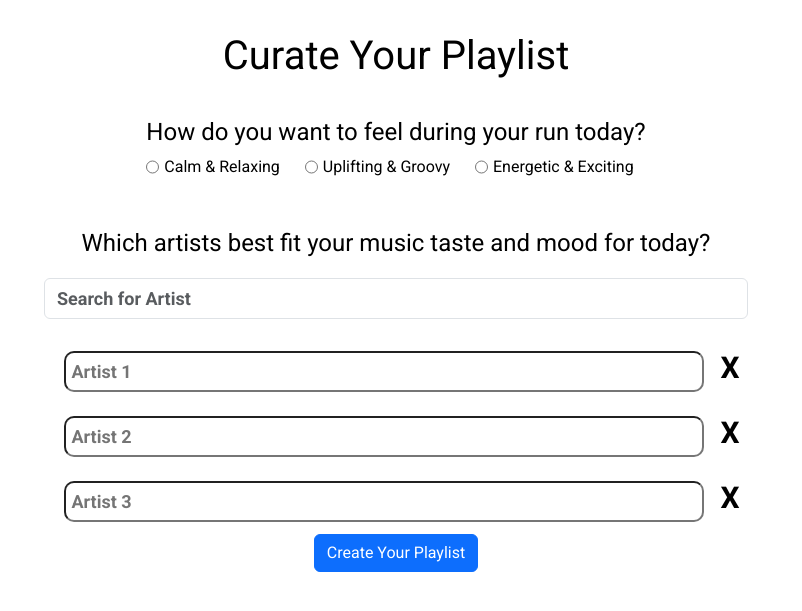
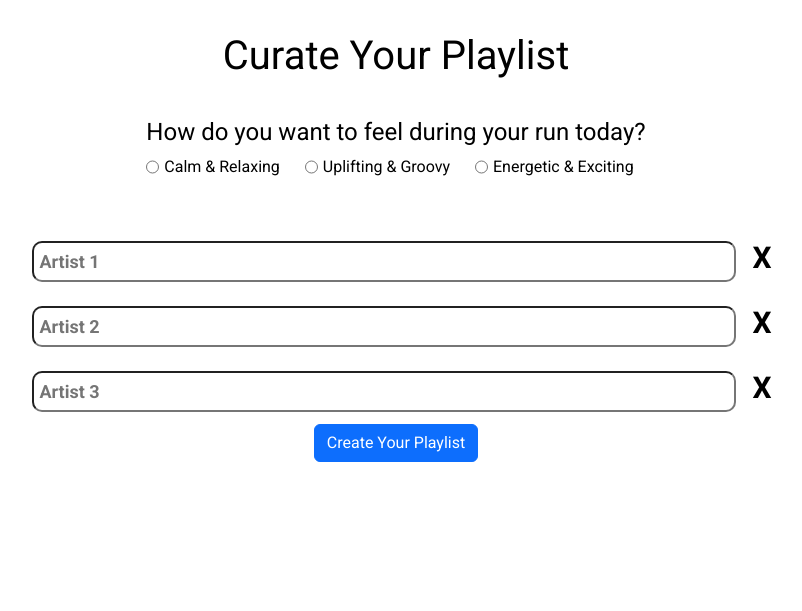
Before and after one commit to jonscon/Running-With-Music, a Flask app: template templates/music-feature/music-prompts.html in a window 1280 px wide. Shown: the part 46-657 px from the top of the page, without its empty margins (244-1046 px from the left). Run offline with Flask 3, Linux system fonts and the light colour scheme; the template is opened without the code that fills it: values that come from a table or form of the project are taken from there, others are empty; some libraries are stand-ins or nearby versions.

Commit message:
made changes based on feedback

```diff
--- a/app.py
+++ b/app.py
@@ -25,7 +25,7 @@ app = Flask(__name__)
 # Get DB_URI from environ variable (useful for production/testing) or,
 # if not set there, use development local db.
 app.config['SQLALCHEMY_DATABASE_URI'] = os.environ.get(
-    'DATABASE_URL', 'postgresql://postgres.roaatkovyyztyhfwwnxc:SD7DJHYZxQhcSldX@aws-0-us-west-1.pooler.supabase.com:6543/postgres')
+    'DATABASE_URL', 'postgresql:///running-app')
 app.config['SQLALCHEMY_TRACK_MODIFICATIONS'] = False
 app.config['SQLALCHEMY_ECHO'] = True
 
--- a/forms.py
+++ b/forms.py
@@ -26,10 +26,9 @@ class MusicForm(FlaskForm):
     mood = RadioField('How do you want to feel during your run today?',
                        choices=[('low', 'Calm & Relaxing'), ('mid', 'Uplifting & Groovy'), ('high', 'Energetic & Exciting')],
                        validators=[DataRequired()])
-    search = StringField('Search for Artist')
-    artist_1 = StringField('Artist 1', render_kw={'readonly': True})
-    artist_2= StringField('Artist 2', render_kw={'readonly': True})
-    artist_3 = StringField('Artist 3', render_kw={'readonly': True})
+    artist_1 = StringField('Artist 1')
+    artist_2= StringField('Artist 2')
+    artist_3 = StringField('Artist 3')
 
 class NewRunForm(FlaskForm):
     """New run form."""
@@ -46,9 +45,9 @@ class NewRunForm(FlaskForm):
                                       ('Thursday', 'Thursday'), ('Friday', 'Friday'), ('Saturday', 'Saturday'),
                                       ('Sunday', 'Sunday')], validators=[choose_option])
 
-    distance = StringField('Distance', validators = [DataRequired()])
+    distance = StringField('Distance (please specify mi/km)', validators = [DataRequired()])
 
-    time = StringField('Total Time', validators=[DataRequired()])
+    time = StringField('Total Time (in 00:00:00 or 0h 0m 0s format)', validators=[DataRequired()])
 
     pace = StringField('Pace', validators=[Optional()])
 
--- a/models.py
+++ b/models.py
@@ -1,6 +1,7 @@
 """Models for Running App."""
 
 from flask_sqlalchemy import SQLAlchemy
+from sqlalchemy import UniqueConstraint
 
 from flask_bcrypt import Bcrypt
 
@@ -99,6 +100,10 @@ class Song(db.Model):
 
     playlist_id = db.Column(db.Integer, db.ForeignKey('playlists.id', ondelete='cascade'), nullable=False)
 
+    __table_args__ = (
+        UniqueConstraint('playlist_id', 'name', 'artist', name='unique_song_in_playlist'),
+    )
+
 
 ############ Running Log Models ############
 class Run(db.Model):
--- a/static/search.js
+++ b/static/search.js
@@ -1,17 +1,21 @@
-const input = document.querySelector('#search-box'); // search bar
-const suggestions = document.querySelector('.suggestions ul'); // suggestions list
-const suggestionsContainer = document.querySelector('.suggestions') // suggestions container
+const searchBoxes = document.querySelectorAll('.artist-form-control'); // search bar
+const suggestions = document.querySelectorAll('.suggestions'); // suggestions container
 const x = document.querySelectorAll('.x-button'); // buttons to delete artist
 const musicForm = document.querySelector('#music-form'); // music button
 
-input.value = ""; // Clear search box on page load
+// input.value = ""; // Clear search box on page load
 
 /* --------- Search Box Functions --------- */
 
 function callbackFunc(response, input) {
-	suggestions.innerHTML = ""
+	// Suggestions container for the specific input box
+	let suggestionsContainer = input.nextElementSibling.nextElementSibling;
+
+	// Clear the suggestions UL
+	suggestionsContainer.firstElementChild.innerHTML = ""
+
 	// if search bar is empty, don't return anything
-	if (!input) {
+	if (!input.value) {
 		response = [];
 		suggestionsContainer.classList.add("hidden");
 	}
@@ -20,66 +24,70 @@ function callbackFunc(response, input) {
 		for (let i = 0; i < response.length; i++) {
 			let listItem = document.createElement("LI");
 			listItem.innerHTML = response[i];
-			suggestions.append(listItem);
+			// Append to the suggestions UL
+			suggestionsContainer.firstElementChild.append(listItem);
+		}
 	}
 }
 
-}
-
-let top3ArtistsArray = [];
 
 /* Add clicked suggestion to the artist box */
 function addSuggestion(e) {
 	// Hide suggestions container
+	let suggestionsContainer = e.target.parentElement.parentElement;
 	suggestionsContainer.classList.add("hidden");
 
 	// Add clicked result into search box
-	input.value = e.target.innerText;
-	suggestions.innerHTML = "";
-
-	top3ArtistsArray.push(e.target.innerText);
-
-	// Add clicked result into artist inputs
-	if (top3ArtistsArray.length > 0) {
-		let artistSlot = document.querySelector(`#artist_${top3ArtistsArray.length}`)
-		artistSlot.value = e.target.innerText;
-	}
+	let artistInput = e.target.parentElement.parentElement.parentElement.firstElementChild;
+	artistInput.value = e.target.innerText;
+	suggestionsContainer.firstElementChild.innerHTML = "";
 }
 
 /* Remove artist from the artist box */
 function removeArtist(e) {
-	// Remove the artist from the array
-	let artist = e.target.previousSibling.previousSibling;
-	let artistIndex = top3ArtistsArray.indexOf(artist.value);
-	if (artistIndex != -1) {
-		top3ArtistsArray.splice(artistIndex, 1);
-		// Reorganize the artists
+	// Remove artist from search box
+	let artist = e.target.previousElementSibling;
+	artist.value = "";
+	let suggestionsContainer = e.target.nextElementSibling;
+	suggestionsContainer.classList.add("hidden");
+}
+
+
+/* Ensure that the artist boxes are not empty */
+function checkInputs(e) {
+	let top3ArtistsArray = []
+	let isEmpty = false;
+	let isDuplicate = false;
+
+	// Ensure that artist boxes are not empty
 	for (let i = 0; i < 3; i++) {
-			let artistSlot = document.querySelector(`#artist_${i + 1}`);
-			if (top3ArtistsArray[i] === undefined) {
-				artistSlot.value = "";
+		if (searchBoxes[i].value === "") {
+			isEmpty = true;
+			break;
 		}
-			else {
-				artistSlot.value = top3ArtistsArray[i];
+		top3ArtistsArray.push(searchBoxes[i].value);
 	}
-		}
+
+	// Ensure that no duplicate artists are added ONLY after confirming all artists have been entered
+	if (!isEmpty) {
+		if (top3ArtistsArray[0] === top3ArtistsArray[1] || top3ArtistsArray[0] === top3ArtistsArray[2] || top3ArtistsArray[1] === top3ArtistsArray[2]) {
+			isDuplicate = true;
 		}
 	}
 
-/* Ensure that the artist boxes are not empty */
-function checkInputs(e) {
-	for (let i = 0; i < 3; i++) {
-		let artistSlot = document.querySelector(`#artist_${i + 1}`);
-		if (artistSlot.value === "") {
+	if (isEmpty) {
 		e.preventDefault();
 		alert("Please make sure you add three artists!");
-			return;
 	}
+	else if (isDuplicate) {
+		e.preventDefault();
+		alert("You entered duplicate artists! Please enter unique artists.");
 	}
 }
 
 /* --------- Event Listeners --------- */
-// Triggers every time the user types into the search box
+// Triggers every time the user types into a search box
+Array.from(searchBoxes).forEach(input => {
 	input.addEventListener('keyup', (function(e) {
 		e.preventDefault();
 
@@ -94,12 +102,16 @@ input.addEventListener('keyup', (function(e) {
 			contentType: 'application/json',
 			data: JSON.stringify(s),
 			success: function(response) {
-			callbackFunc(response, e.target.value);
+				callbackFunc(response, e.target);
 			}
 		});
 	}))
+})
 
-suggestionsContainer.addEventListener('click', addSuggestion); // Triggers on suggestion selection
+// Triggers everytime a user clicks a suggested artist name
+Array.from(suggestions).forEach(suggestionsBox => {
+	suggestionsBox.addEventListener('click', addSuggestion); // Triggers on suggestion selection
+});
 
 // Triggers on delete button click
 for (let i = 0; i < x.length; i++) {
--- a/static/style.css
+++ b/static/style.css
@@ -123,32 +123,25 @@ h4 {
     gap: 5px;
 }
 
-#music-form input.form-control {
-    font-size: 18px;
-    font-weight: bold;
-    margin: 12px 12px 20px;
+.artist-group .suggestions {
     width: 55vw;
-}
-
-.search-container .suggestions {
-    width: 55vw;
-    margin: -18px 12px 12px;
+    margin: -10px 12px 12px;
     max-block-size: 10rem;
     overflow-y: scroll;
     background-color: rgb(54, 69, 79, 0.3);
     border-radius: 5px;
 }
 
-.search-container .suggestions ul {
+.artist-group .suggestions ul {
    list-style-type: none;
    padding-left: 0px;
 }
 
-.search-container .suggestions ul li {
+.artist-group .suggestions ul li {
    padding: 0.3rem;
 }
 
-.search-container .suggestions ul li:hover {
+.artist-group .suggestions ul li:hover {
     background-color: rgb(105, 105, 105);
     cursor: pointer;
 }
@@ -160,7 +153,7 @@ h4 {
     margin: 12px;
     padding: 5px;
     border-radius: 10px;
-    width: 50vw;
+    width: 55vw;
 }
 
 .x-button {
--- a/templates/music-feature/music-prompts.html
+++ b/templates/music-feature/music-prompts.html
@@ -40,6 +40,9 @@
           <div class="artist-group">
             {{ field(placeholder=field.label.text, class="artist-form-control", id=field.name, value="") }}
             <span class="x-button">X</span>
+            <div class="suggestions hidden">
+                <ul></ul>
+            </div>
           </div>
 
         {% endif %}
```
Also changed, not shown: requirements.txt (+6 -25 lines), tests/test_playlist_model.py (+39 -2 lines), README.md, readme-images/multiple-search.png (added), readme-images/new-run.png, readme-images/prompts.png, readme-images/search.png (added). Lines whose indentation alone changed are shown as unchanged.
